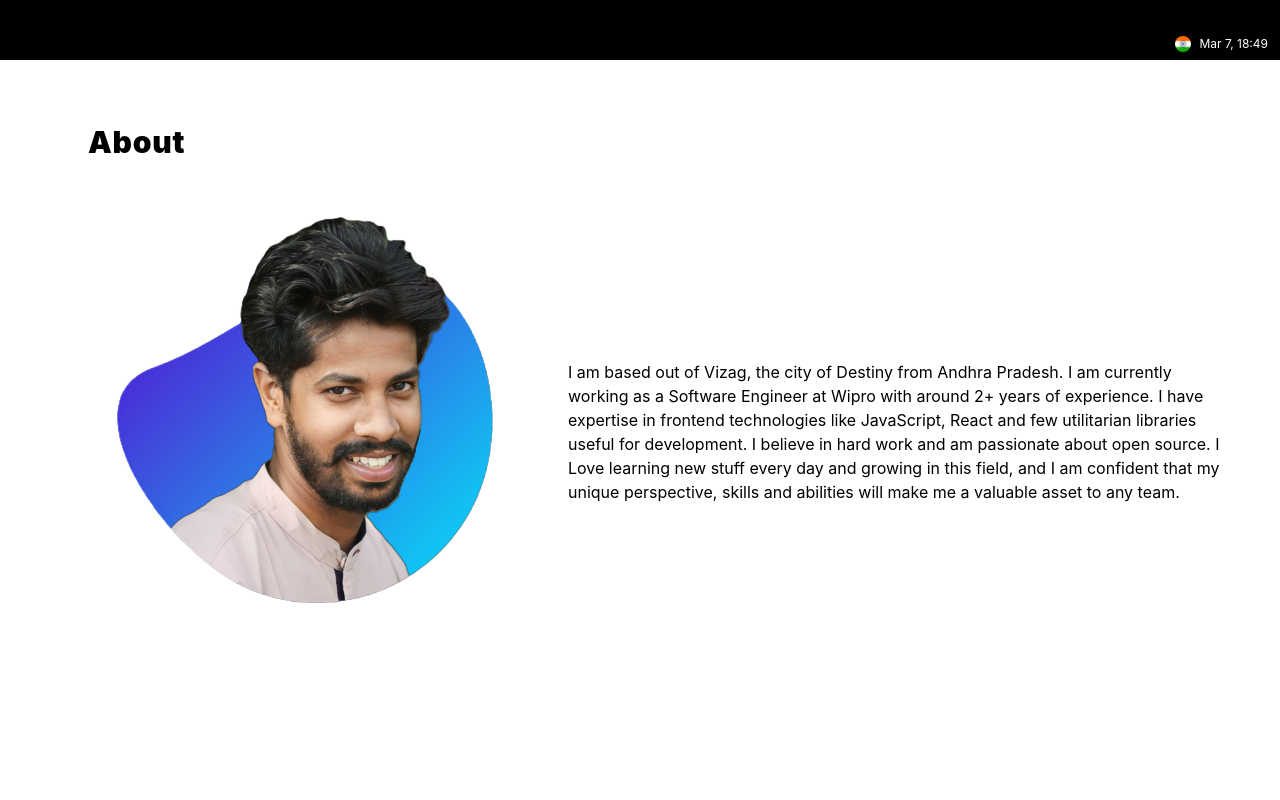
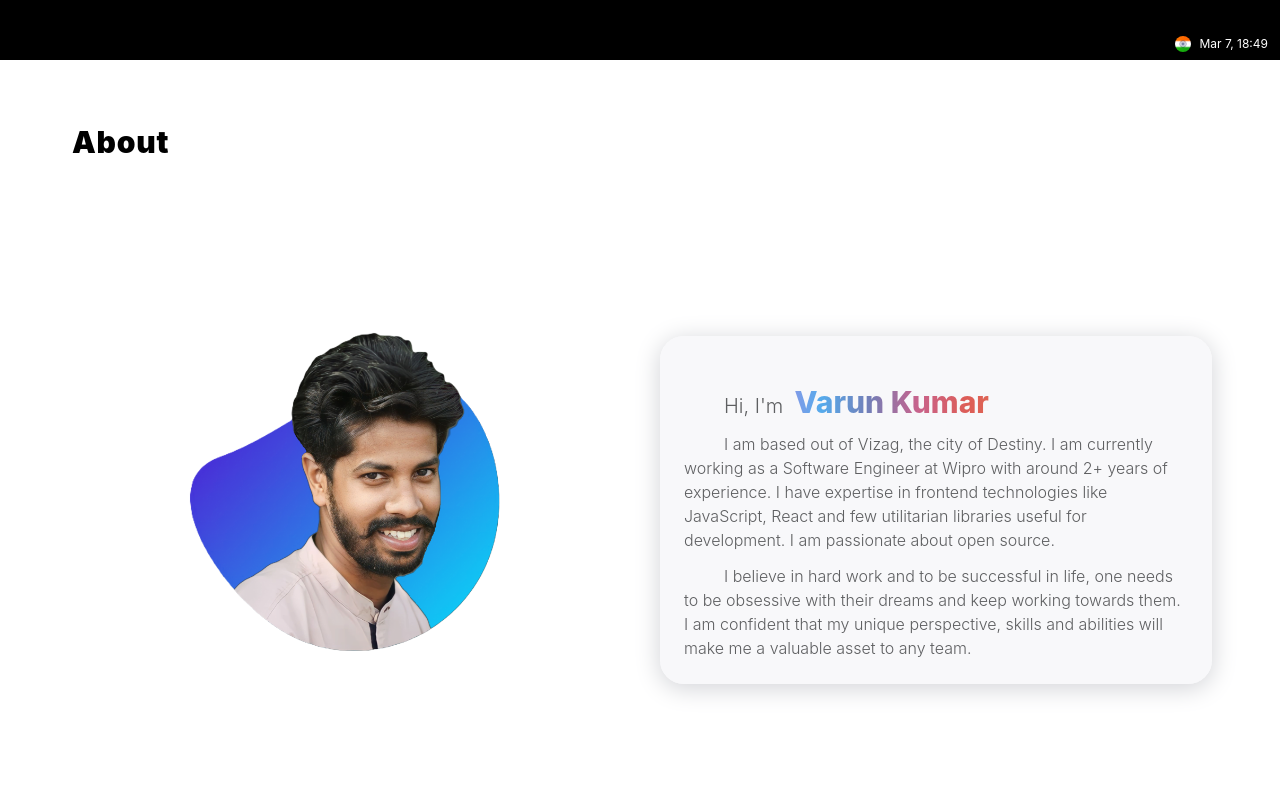
Before and after one commit to varunmsd99/MyPortfolio, a React (Create React App) app: page / in a window 1280 px wide. Shown: the part 740-1540 px from the top of the page. Built offline with nearby package versions, Linux system fonts and the light colour scheme.

Commit message:
12Mar update

```diff
--- a/src/components/About.js
+++ b/src/components/About.js
@@ -5,11 +5,18 @@ import { UserData } from '../utils/data'
 const About = () => {
   return (
     <div className='bg-white min-h-[100dvh] flex flex-col pt-12 px-12 md:px-0' id='about'>
-      <h1 className='text-3xl font-black my-4 ml-10 tracking-wide'>About</h1>
-      <div className='flex md:flex-col'>
-        <img src={face} alt='face' className='self-center w-[40vw] md:w-[67vw] rounded-full'/>
-        <div className='flex-1 flex p-2 flex-col items-center justify-center text-clip rounded-xl'>
-          <h1>{UserData.about}</h1>
+      <h1 className='text-3xl font-black mt-4 ml-6 tracking-wide'>About</h1>
+      <div className='flex flex-1 md:flex-col'>
+        <div className='flex-1 md:flex-none flex items-center justify-center'>
+          <img src={face} alt='face' className='max-w-[33vw] md:max-w-[75vw] rounded-full'/>
+        </div>
+        <div className='flex-1 flex justify-center flex-col'>
+          <div className='bg-[#f6f6f9be] backdrop-blur-md shadow-[0px_4px_24px_1px_#d4d5d9] m-5 p-6 md:p-4 text-clip text-[#5e5f61] rounded-3xl indent-10'>
+            <div className='flex items-baseline text-xl font-light pt-6'> Hi, I'm &nbsp;<h1 className='indent-0 text-3xl font-extrabold bg-[linear-gradient(to_right,#eca658,#f391a6,#e188c3,#a58de3,#56abec,#737eb7,#c8638c,#dd5d57,#df6c51)] bg-clip-text text-transparent bg-[length:200%_200%] animate-gradient'>{UserData.name}</h1></div>
+              {UserData.about.map((x) => {
+                return(<h1 className='pt-3 font-light' key={x}>{x}</h1>)
+              })}
+            </div>
         </div>
       </div>
     </div>
--- a/src/components/Skills.js
+++ b/src/components/Skills.js
@@ -1,5 +1,5 @@
 import React from 'react';
-import SplineKeyboard from './SplineObject';
+import SplineKeyboard from './SplineKeyboard';
 import { SkillsData } from '../utils/data';
 
 const Skills = () => {
--- a/src/utils/data.js
+++ b/src/utils/data.js
@@ -31,7 +31,10 @@ export const HeaderData = [
 export const UserData = {
   name: "Varun Kumar",
   title: "Front End Developer . Tech Enthusiast",
-  about: "I am based out of Vizag, the city of Destiny from Andhra Pradesh. I am currently working as a Software Engineer at Wipro with around 2+ years of experience. I have expertise in frontend technologies like JavaScript, React and few utilitarian libraries useful for development. I believe in hard work and am passionate about open source. I Love learning new stuff every day and growing in this field, and I am confident that my unique perspective, skills and abilities will make me a valuable asset to any team.",
+  about: [
+    "I am based out of Vizag, the city of Destiny. I am currently working as a Software Engineer at Wipro with around 2+ years of experience. I have expertise in frontend technologies like JavaScript, React and few utilitarian libraries useful for development. I am passionate about open source.",
+    "I believe in hard work and to be successful in life, one needs to be obsessive with their dreams and keep working towards them. I am confident that my unique perspective, skills and abilities will make me a valuable asset to any team."
+  ],
   links: [
     {
       text:"Contact me",
@@ -45,8 +48,8 @@ export const UserData = {
 }
 export const SkillsData = [
   { title: "Languages", text: "JS, TS, Java and C." },
+  { title: "Libraries", text: "React and TailwindCSS." },
   { title: "Markup Languages", text: "HTML and CSS." },
-  { title: "Libraries", text: "React and TailwindCSS." },
   { title: "Other", text: "Selenium, MySQL, AWS, GIT and BDD" },
 ]
 export const contactData = [
```
Also changed, not shown: src/components/SplineKeyboard.js (renamed from src/components/SplineObject.js).
